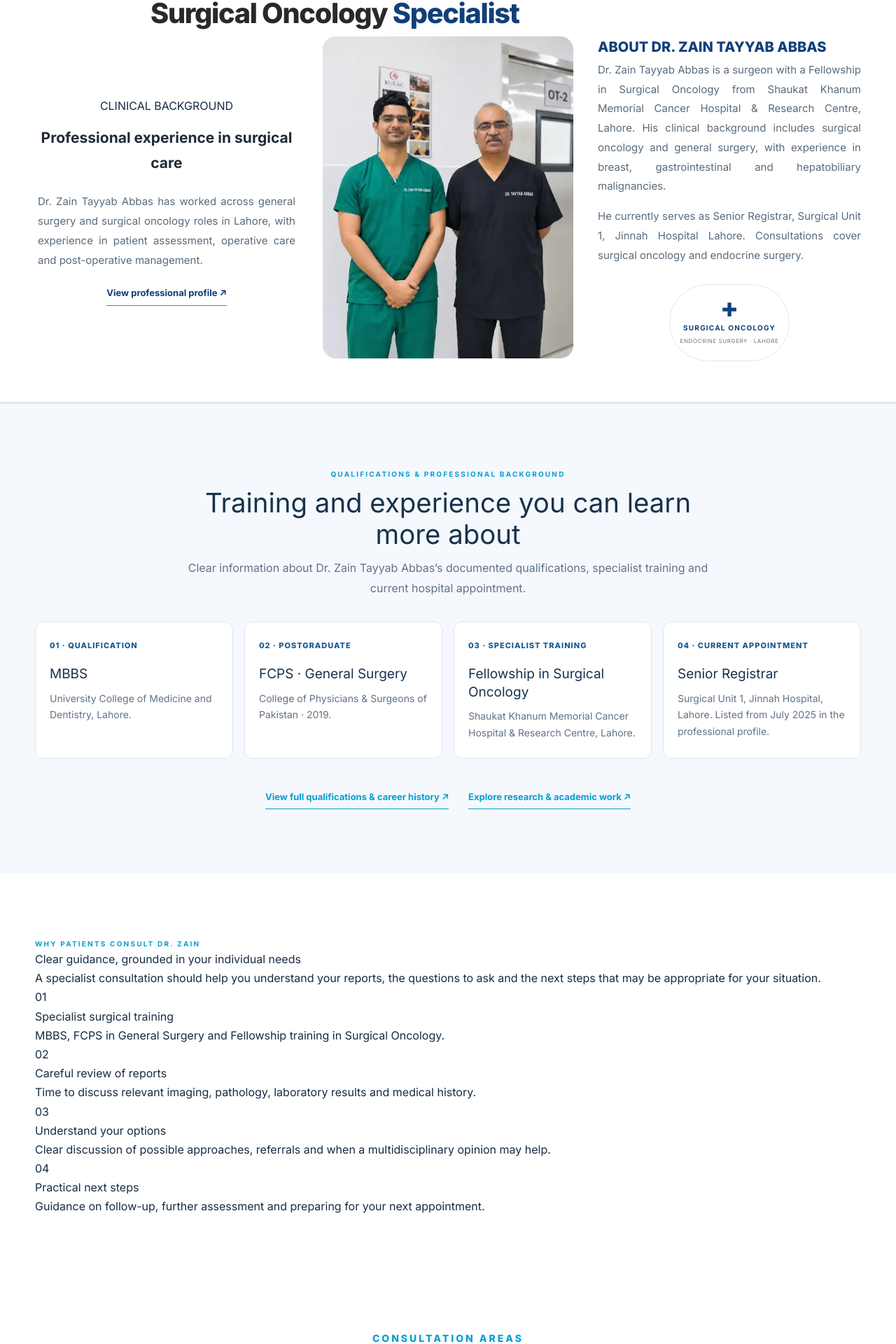
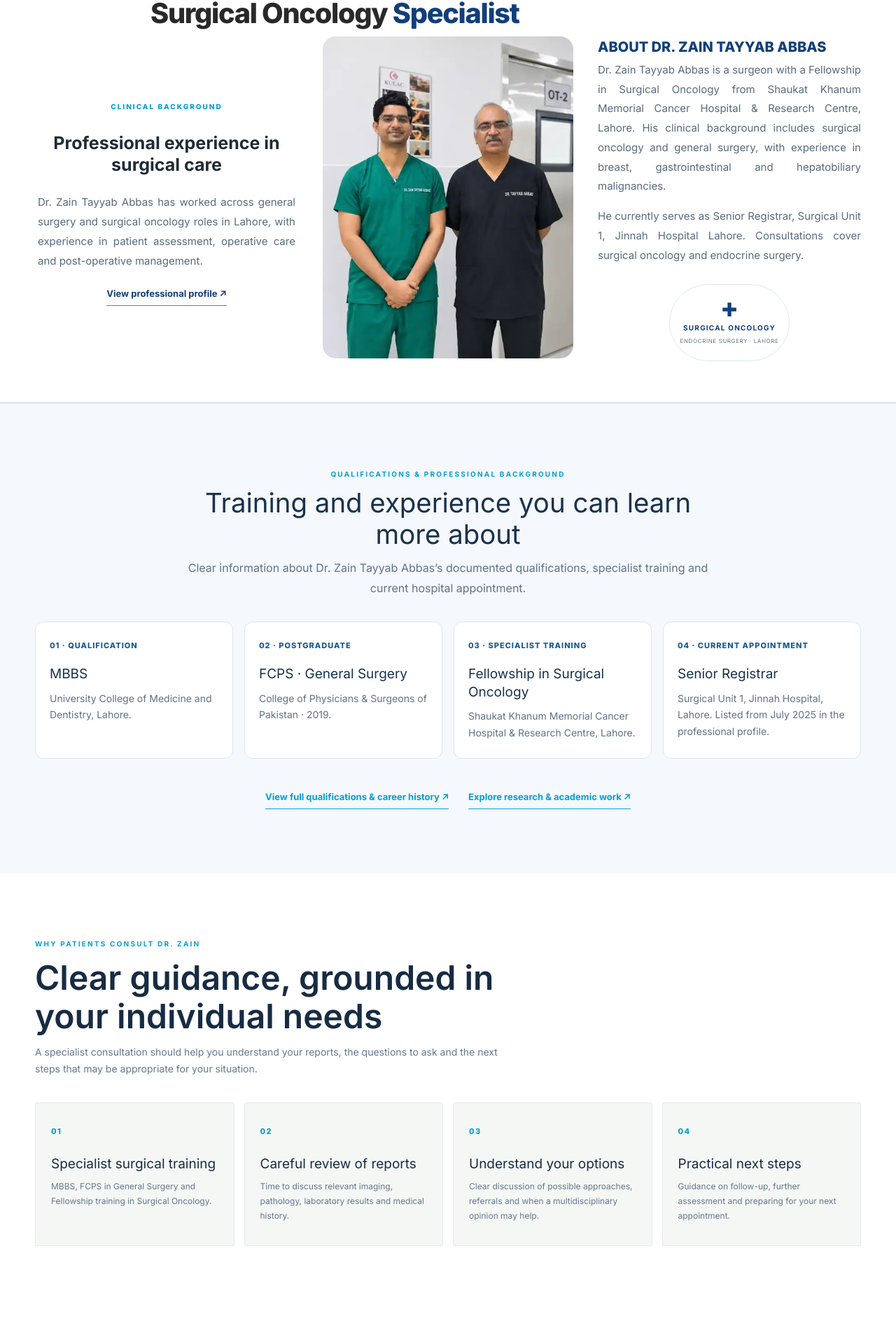
Before and after one commit to franklinctapley-del1122/Drzaintayyababbas, a Next.js app: page / in a window 1280 px wide. Shown: the part 1046-2966 px from the top of the page at 70% size. Built offline with nearby package versions, Linux system fonts and the light colour scheme.

Commit message:
Style modern homepage trust and review carousel

```diff
--- a/app/globals.css
+++ b/app/globals.css
@@ -1086,3 +1086,38 @@ html body .doctor-reference-header .doctor-header-contact-icon{border-color:#079
 @media(max-width:950px){.home-blog-track{width:300%}.home-blog-track>.home-blog-card{flex-basis:16.6667%;width:16.6667%;padding-left:9px;padding-right:9px}}
 @media(max-width:600px){.home-blog-track{width:600%;animation-duration:38s}.home-blog-track>.home-blog-card{flex-basis:16.6667%;width:16.6667%;padding:0 9px 10px}.home-blog-card{height:100%}}
 @media(prefers-reduced-motion:reduce){.home-blog-track{animation:none!important}}
+
+/* Modern homepage trust and review refinements */
+.experience-kicker{display:inline-block;color:var(--teal);font-size:10px;font-weight:800;letter-spacing:2px;margin-bottom:14px}
+.doctor-experience-column h3{font-size:25px;line-height:1.25}
+.why-choose-section{background:#fff}
+.why-choose-heading,.patient-reviews-heading{max-width:760px;margin-bottom:36px}
+.why-choose-heading h2,.patient-reviews-heading h2{font-family:'Inter',Arial,sans-serif;font-size:clamp(32px,4vw,48px);line-height:1.15;font-weight:600;margin:12px 0}
+.why-choose-heading p,.patient-reviews-heading p{color:var(--muted);font-size:14px;max-width:680px}
+.why-choose-grid{display:grid;grid-template-columns:repeat(4,minmax(0,1fr));gap:14px}
+.why-choose-grid article{padding:25px 22px;background:#f4f7f4;border:1px solid var(--line);border-radius:3px;min-height:205px;transition:transform .25s ease,box-shadow .25s ease}
+.why-choose-grid article:hover{transform:translateY(-5px);box-shadow:0 16px 35px #102c3510}
+.why-choose-grid article>span{color:var(--gold);font-size:11px;letter-spacing:1.5px;font-weight:800}
+.why-choose-grid h3{font-family:'Inter',Arial,sans-serif;font-size:19px;line-height:1.25;margin:23px 0 9px}
+.why-choose-grid p{color:var(--muted);font-size:12px;line-height:1.75;margin:0}
+.patient-reviews-section{background:linear-gradient(135deg,#edf3ee,#f8faf7)}
+.patient-reviews-heading{max-width:none;display:flex;justify-content:space-between;align-items:end;gap:24px}
+.patient-reviews-heading>div{max-width:720px}
+.reviews-google-link{display:inline-flex;align-items:center;justify-content:center;padding:12px 17px;border:1px solid #b9cbc1;color:var(--navy);font-size:12px;font-weight:700;white-space:nowrap;border-radius:2px;transition:.2s}
+.reviews-google-link:hover{background:var(--navy);border-color:var(--navy);color:#fff}
+.patient-review-window{overflow:hidden;position:relative;padding:5px 0 18px}
+.patient-review-track{display:flex;gap:18px;width:max-content;animation:patientReviewScroll 32s linear infinite}
+.patient-review-window:hover .patient-review-track,.patient-review-window:focus-within .patient-review-track{animation-play-state:paused}
+.patient-review-card{width:min(390px,calc(100vw - 54px));min-height:225px;background:#fff;border:1px solid #dce6df;border-radius:5px;padding:25px;box-shadow:0 12px 35px #102c3508;display:flex;flex-direction:column}
+.review-card-top,.review-card-bottom{display:flex;justify-content:space-between;align-items:center;gap:12px}
+.review-source{font-size:9px;letter-spacing:1.25px;font-weight:800;color:var(--teal)}
+.review-stars{font-size:14px;letter-spacing:2px;color:#b58b43;white-space:nowrap}
+.patient-review-card blockquote{font-family:'Inter',Arial,sans-serif;font-size:19px;line-height:1.5;color:var(--ink);margin:28px 0 auto}
+.review-card-bottom{border-top:1px solid var(--line);padding-top:15px;margin-top:25px;font-size:10px;color:var(--muted)}
+.review-card-bottom a{font-weight:700;color:var(--teal)}
+.reviews-disclaimer{font-size:10px;color:#73817c;margin:12px 0 0;line-height:1.6}
+@keyframes patientReviewScroll{from{transform:translateX(0)}to{transform:translateX(-50%)}}
+@media(prefers-reduced-motion:reduce){.patient-review-track{animation:none;transform:none}.why-choose-grid article{transition:none}}
+@media(max-width:900px){.why-choose-grid{grid-template-columns:repeat(2,minmax(0,1fr))}}
+@media(max-width:720px){.why-choose-grid{grid-template-columns:1fr 1fr;gap:10px}.why-choose-grid article{padding:19px 16px;min-height:190px}.why-choose-grid h3{font-size:17px;margin:17px 0 8px}.patient-reviews-heading{align-items:flex-start;flex-direction:column}.patient-reviews-heading h2{font-size:34px}.reviews-google-link{width:100%}.patient-review-card{padding:21px;min-height:215px}.patient-review-card blockquote{font-size:17px}.review-card-bottom{align-items:flex-start;flex-direction:column;gap:7px}}
+@media(max-width:380px){.why-choose-grid{grid-template-columns:1fr}.why-choose-grid article{min-height:0}}
```
